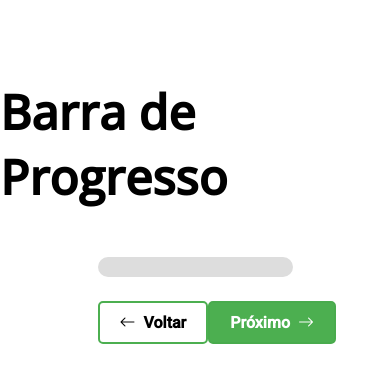
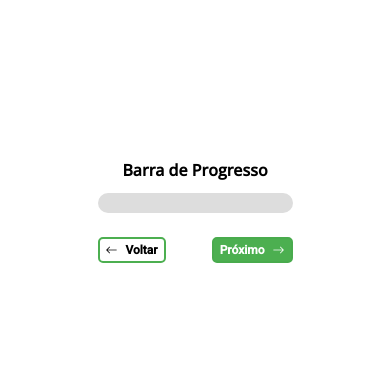
Before and after one commit to DorigonBruno/Barra-de-Progresso, a plain HTML site: page index.html in a window 390 px wide. Drawn offline with nearby package versions, Linux system fonts and the light colour scheme.

Commit message:
add-mediaquery

```diff
--- a/style.css
+++ b/style.css
@@ -75,3 +75,33 @@
   background: #8ED7A6;
   color: #2e2e2e;
 }
+
+@media(max-width: 780px){
+  .container h1{
+    font-size: 2rem;
+  }
+}
+
+@media(max-width: 600px){
+  .container h1{
+    font-size: 1.3rem;
+    margin-bottom: 24px;
+  }
+  .controles button{
+    padding: 8px 12px;
+    font-family: 'Roboto', sans-serif;
+    font-size: .875rem;
+  }
+}
+
+@media(max-width: 400px){
+  .container h1{
+    font-size: 1rem;
+    margin-bottom: 12px;
+  }
+  .controles button{
+    padding: 4px 6px;
+    font-size: .875rem;
+    font-size: .75rem;
+  }
+}
```
